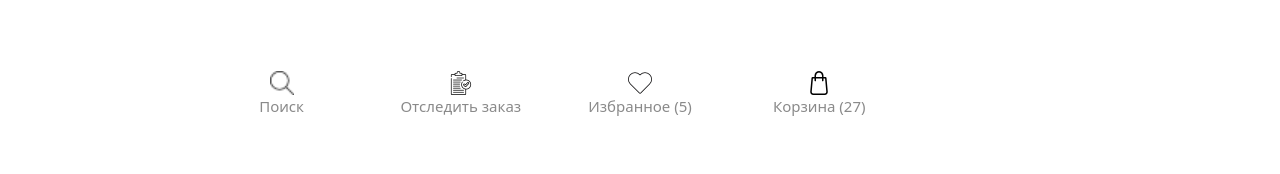
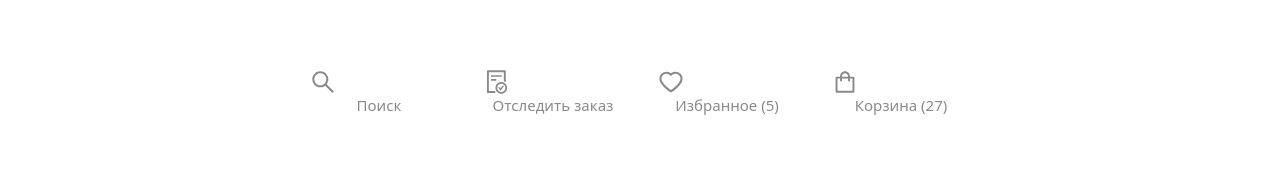
Before and after one commit to Y4R0SLAV/shop_client, a React (Create React App) app: page / in a window 1280 px wide. Shown: the part 480-654 px from the top of the page. Built offline with nearby package versions, Linux system fonts and the light colour scheme; no server answers.

Commit message:
added the navigation to the fav page and changed a style

```diff
--- a/src/components/BottomNavigation/BottomNavigation.js
+++ b/src/components/BottomNavigation/BottomNavigation.js
@@ -1,27 +1,19 @@
-import React from 'react'
 import { Link } from 'react-router-dom'
-import { connect } from 'react-redux'
-
 import s from "./bottomNavigation.module.css"
 
-import favouritesImg from '../../assets/footerNavigationIcons/favourite.png'
-import searchImg from '../../assets/footerNavigationIcons/search.png'
-import userImg from '../../assets/footerNavigationIcons/user.png'
-import trackingImg from '../../assets/footerNavigationIcons/evaluation.png'
-import backetImg from '../../assets/footerNavigationIcons/bag.png'
+import { FileDoneOutlined, HeartOutlined, SearchOutlined, ShoppingOutlined } from '@ant-design/icons'
+import { CART_ROUTE, FAVOURITE_ROUTE, SEARCH_ROUTE } from "../../routes"
 
-import { CART_ROUTE, PRODUCT_ROUTE, FAVOURITE_ROUTE, SEARCH_ROUTE } from "../../routes"
 
 const BottomNavigation = () => {
-
   // потом брать их из локального стоража
   const favouritesCount = 5;
   const basketCount = 27;
 
-  const getNavItem = (link, img, text) => {
+  const getNavItem = (link, Component, text) => {
     return <div className={s.navItem}>
-      <Link to={link}>
-        <div> <img alt="" className={s.img} src={img} /> </div>
+      <Link to={link} className={s.item}>
+        <Component className={s.logo} />
         {text}
       </Link>
     </div>
@@ -29,11 +21,11 @@ const BottomNavigation = () => {
 
   return (
     <div className={s.navigation}>
-      {getNavItem(SEARCH_ROUTE, searchImg, "Поиск")}
+      {getNavItem(SEARCH_ROUTE, SearchOutlined, "Поиск")}
       {/* хз что делать потом сделаю*/}
-      {getNavItem("#", trackingImg, "Отследить заказ")}
-      {getNavItem(FAVOURITE_ROUTE, favouritesImg, `Избранное ${favouritesCount > 0 ? "(" + favouritesCount + ")" : ""}`)}
-      {getNavItem(CART_ROUTE, backetImg, `Корзина ${basketCount > 0 ? "(" + basketCount + ")" : ""}`)}
+      {getNavItem("#", FileDoneOutlined, "Отследить заказ")}
+      {getNavItem(FAVOURITE_ROUTE, HeartOutlined, `Избранное ${favouritesCount > 0 ? "(" + favouritesCount + ")" : ""}`)}
+      {getNavItem(CART_ROUTE, ShoppingOutlined, `Корзина ${basketCount > 0 ? "(" + basketCount + ")" : ""}`)}
     </div>
   )
 }
--- a/src/components/BottomNavigation/bottomNavigation.module.css
+++ b/src/components/BottomNavigation/bottomNavigation.module.css
@@ -1,22 +1,26 @@
 .navigation {
   margin: 40px auto 90px auto;
-  display: grid;
-  grid-template-columns: repeat(5, 1fr);
-  width: 80%;
+  display: flex;
+  justify-content: space-between;
+  max-width: 60%;
 }
 
 .navItem {
-  grid: 1 0 25%;
   font-size: 12px;
-  padding: 7px 0;
+  padding: 7px;
   text-align: center;
+  min-width: 150px;
 }
 
-.navItem:hover {
-  border-radius: 3%;
-  background-color: #f0f0f0;
-  transition: 0.25s;
+.item {
+  display: flex;
+  flex-direction: column;
 }
+
+.logo {
+  font-size: 24px;
+}
+
 
 .img {
   width: 24px;
@@ -27,3 +31,8 @@
   color: #8a8a8a;
   font-size: 15px;
 }
+
+.navItem:hover .item {
+  color: #5c89aa;
+  transition: 0.2s all;
+}
--- a/src/pages/Product/Interested/interested.module.css
+++ b/src/pages/Product/Interested/interested.module.css
@@ -1,11 +1,12 @@
 .block {
-  margin: 25px 0 50px;
+  margin: 70px 0;
   color: #333;
 }
 
 .title {
   font-size: 22px;
   font-weight: 600;
+  margin-bottom: 20px;
 }
 
 .items {
--- a/src/pages/Product/PhotoScene/photoscene.module.css
+++ b/src/pages/Product/PhotoScene/photoscene.module.css
@@ -5,11 +5,11 @@
 .bigImg {
   width: 720px;
   height: 720px;
-  padding: 7px
+  padding: 3px
 }
 
 .smallImgs img {
   width: 360px;
   height: 360px;
-  padding: 6px;
+  padding: 3px;
 }
--- a/src/pages/Product/Product.tsx
+++ b/src/pages/Product/Product.tsx
@@ -9,6 +9,7 @@ import { PhotoScene } from './PhotoScene/PhotoScene'
 import { ProductInfo } from './ProductInfo/ProductInfo'
 
 import s from './product.module.css'
+import BottomNavigation from './../../components/BottomNavigation/BottomNavigation';
 
 const Product = () => {
   const { id } = useParams()
@@ -37,6 +38,7 @@ const Product = () => {
         />
       </div>
       <Interested />
+      <BottomNavigation />
     </div>
   )
 }
```
